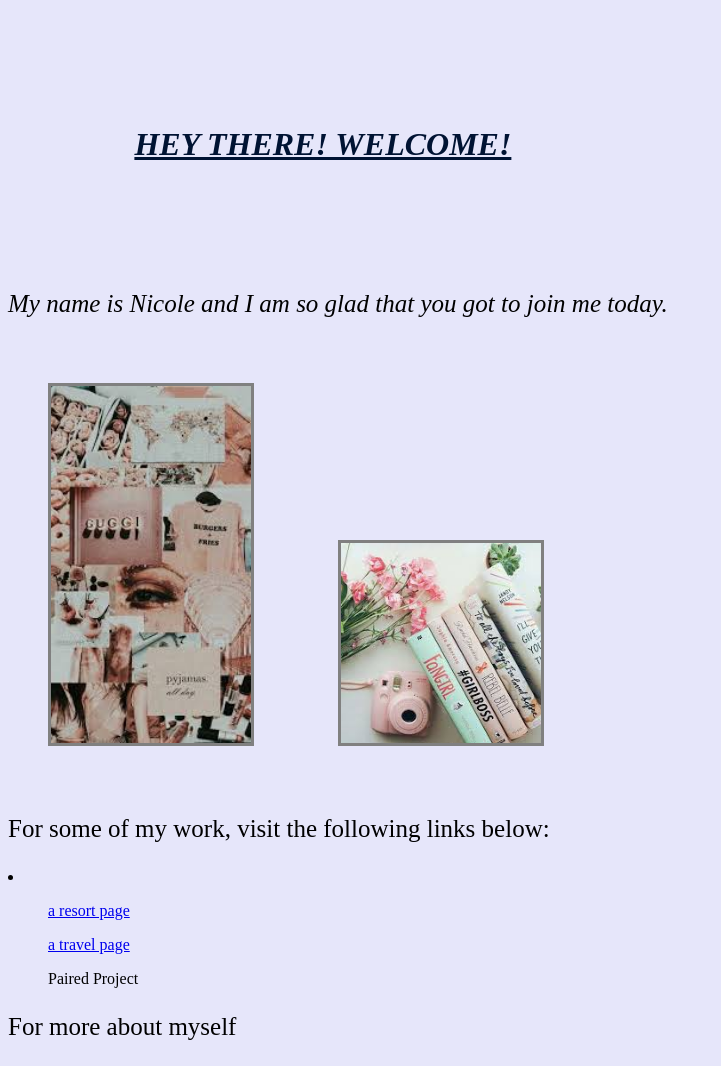
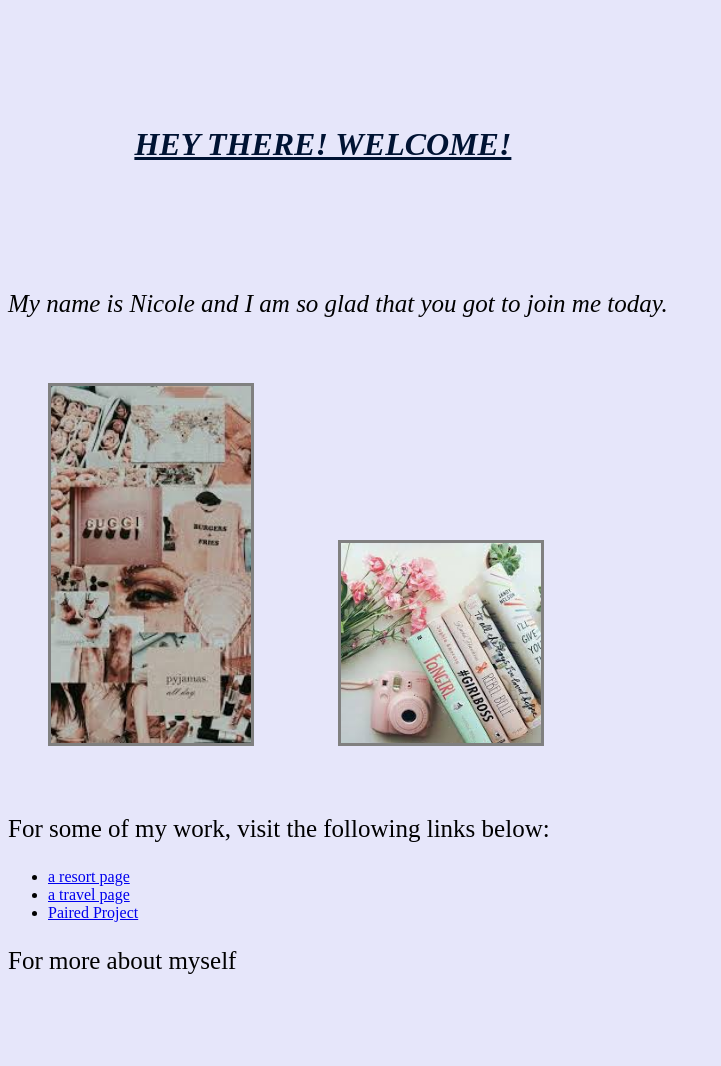
Before and after one commit to nicolelearning/nicolewakio.github.io, a plain HTML site: page index.html in a window 1280 px wide. Shown: the whole page, without its empty margins (0-721 px from the left). After the commit the page ends 1000 px from the top, so only its background shows below. Drawn offline with Linux system fonts and the light colour scheme.

Commit message:
list correction

```diff
--- a/index.html
+++ b/index.html
@@ -13,12 +13,12 @@
       <img class="introduction" src="images/port1.jpg" alt="aesthetic 2">
     </div>
     <p>For some of my work, visit the following links below:</p>
-    <li>
-      <ul><a href="https://github.com/nicolewakio/resort">a resort page</a></ul>
-      <ul><a href="https://github.com/nicolewakio/mamake">a travel page</a></ul>
-      <ul><a href="https://github.com/nicolewakio/Our-Project"></a> Paired Project</ul>
+    <ul>
+      <li><a href="https://github.com/nicolewakio/resort">a resort page</a></li>
+      <li><a href="https://github.com/nicolewakio/mamake">a travel page</a></li>
+      <li><a href="https://github.com/nicolewakio/Our-Project">Paired Project</a> </li>
 
-    </li>
+    </ul>
     <p>For more about myself<a href=""</p>
 
   </body>
```
Also changed, not shown: about-me.html (+1 -0 lines).
